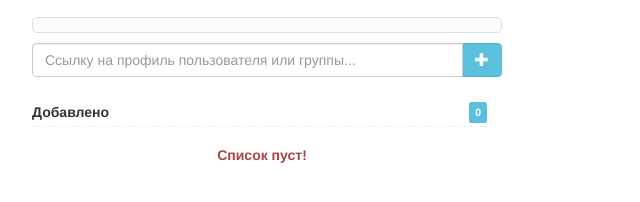
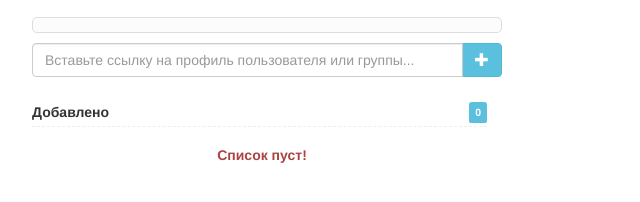
Before and after one commit to cz350/cz350.github.io, a plain HTML site: page index.html in a window 1280 px wide. Shown: the part 162-364 px from the top of the page, 123-763 px from the left. Drawn offline with nearby package versions, Linux system fonts and the light colour scheme; a script that the page names is missing.

Commit message:
Редактирование placeholder
Изменение placeholder

```diff
--- a/index.html
+++ b/index.html
@@ -48,7 +48,7 @@
 						</div>
 					</div>
 					<div class="input-group">
-						<input type="text" class="form-control" id="inputUser" placeholder="Ссылку на профиль пользователя или группы...">
+						<input type="text" class="form-control" id="inputUser" placeholder="Вставьте ссылку на профиль пользователя или группы...">
 						<span class="input-group-btn">
 							<button type="submit" class="btn btn-info" onclick="ClickAdd();"><span class="glyphicon glyphicon-plus" aria-hidden="true"></span></button>
 						</span>
```
